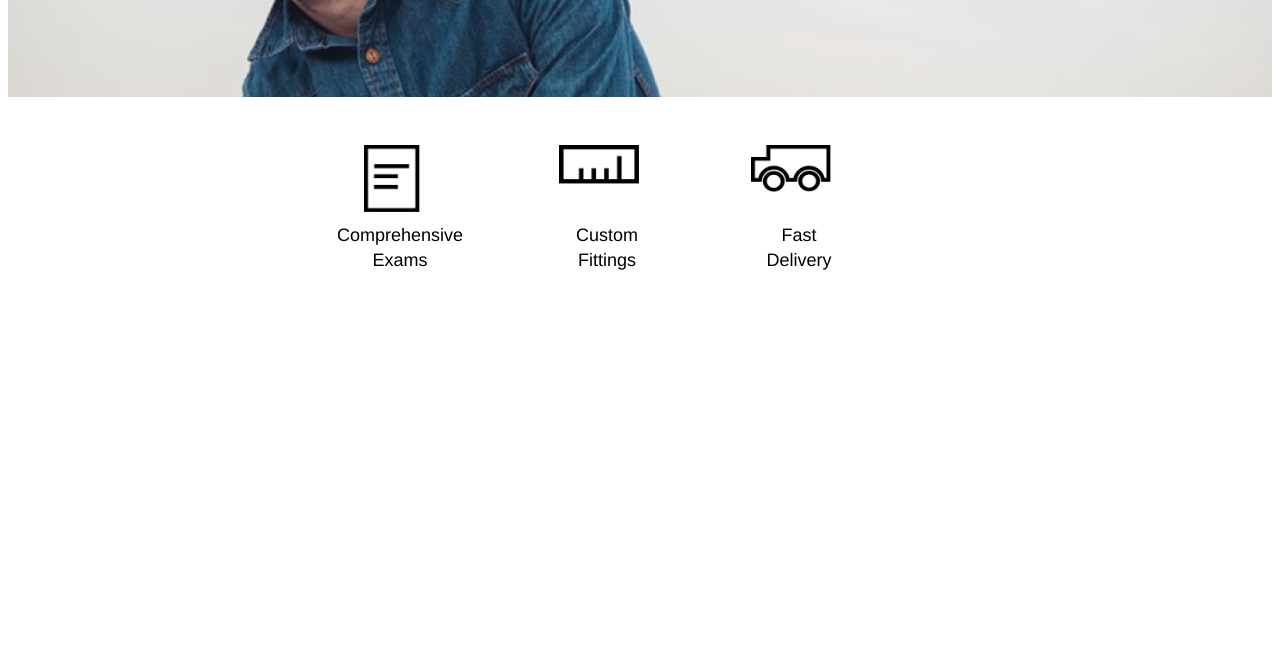
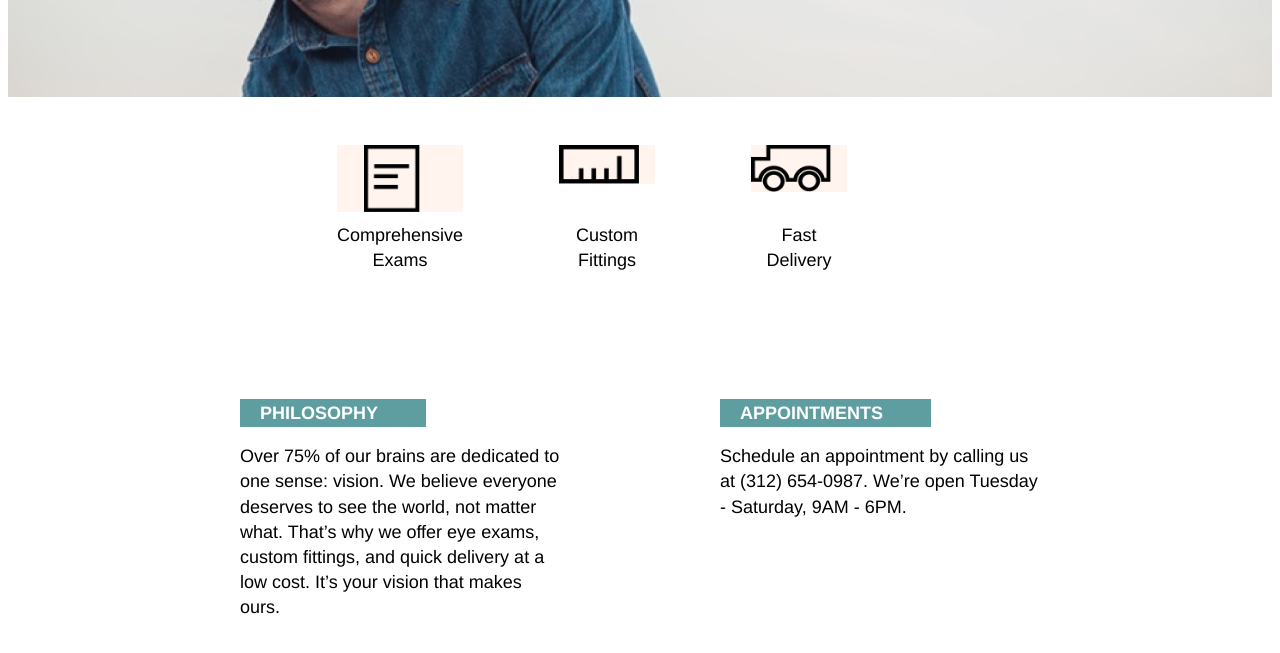
Before and after one commit to sajover/tortoiseshell_optics, a plain HTML site: page index.html in a window 1280 px wide. Shown: the part 391-1044 px from the top of the page. Before the commit the page ends 800 px from the top, so only its background shows below. Drawn offline with Linux system fonts and the light colour scheme; files whose address does not match are found by name.

Commit message:
Add text boxes.

```diff
--- a/index.html
+++ b/index.html
@@ -47,11 +47,19 @@
               </div>
               <span>Fast <br>Delivery</span>
             </div>
-
-
       </div>
-
+      <div class="body-text container">
+        <div class="box philosophy">
+          <span>PHILOSOPHY</span>
+          <p>Over 75% of our brains are dedicated to one sense: vision. We believe everyone deserves to see the world, not matter what. That’s why we offer eye exams, custom fittings, and quick delivery at a low cost. It’s your vision that makes ours.
+          </p>
+        </div>
+        <div class="box appointments">
+          <span>APPOINTMENTS</span>
+          <p>Schedule an appointment by calling us at (312) 654-0987. We’re open Tuesday - Saturday, 9AM - 6PM.</p>
+        </div>
       </div>
+  </div> <!-- Body closing tag-->
 
 
 
--- a/resources/css/stlye.css
+++ b/resources/css/stlye.css
@@ -101,18 +101,21 @@ li {
   justify-content: space-between;
   height: 8rem;
   text-align: center;
-  align-items: center;
   margin-right: 6rem;
 }
 
 .image-box {
   display: flex;
   align-items: center;
+  justify-content: center;
+  background: seashell;
+
 }
 
 .paper img {
   width: 3.5rem;
   height: auto;
+
 }
 
 .ruler img {
@@ -125,3 +128,26 @@ li {
   height: auto;
 
 }
+
+.body-text.container {
+  display: flex;
+  flex-direction: row;
+  align-items: flex-start;
+}
+
+.box {
+  width: 35%;
+  margin: 5rem;
+}
+
+.box span {
+  background-color: cadetblue;
+  font-weight: bold;
+  color: white;
+  width: 10rem;
+  margin-bottom: 1rem;
+  padding-left: 1.25rem;
+  padding-bottom: 0.25rem;
+  padding-top: 0.25rem;
+  padding-right: 3rem;
+}
```
